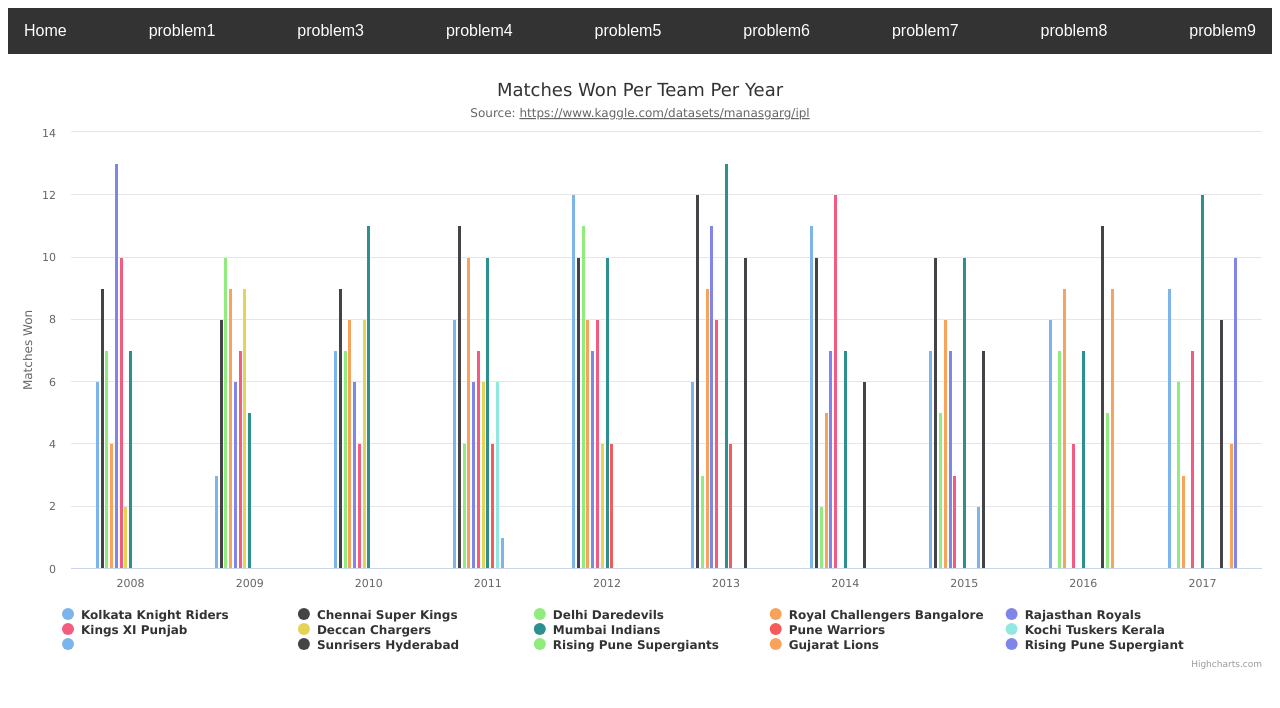
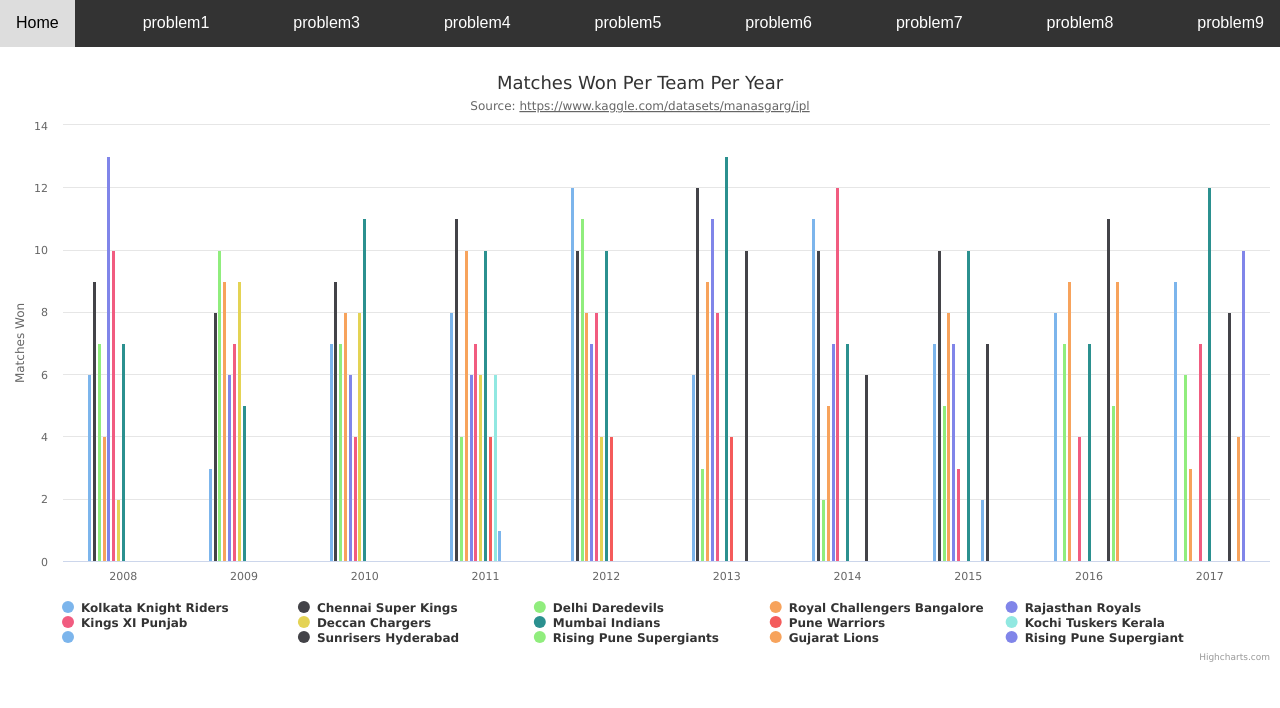
Before and after one commit to NK1FC/Js-Project, a website: page src/public/charts/problem2.html in a window 1280 px wide. Drawn offline with nearby package versions, Linux system fonts and the light colour scheme.

Commit message:
changed the css properties

```diff
--- a/src/public/charts/problem2.html
+++ b/src/public/charts/problem2.html
@@ -6,6 +6,11 @@
         </script>
         <script src="https://code.highcharts.com/highcharts.js"></script>
         <style>
+            *{
+                box-sizing: border-box;
+                margin: 0rem;
+                padding: 0rem;
+            }
             #container .highcharts-subtitle a {
                 text-decoration: underline;
             }
@@ -18,11 +23,10 @@
             }
 
             .navbar a {
-                float: left;
                 display: block;
                 color: white;
                 text-align: center;
-                padding: 14px 16px;
+                padding: 0.9rem 1rem;
                 text-decoration: none;
             }
 
```
Also changed, not shown: index.html (+5 -5 lines), src/public/charts/problem1.html (+5 -1 lines), src/public/charts/problem3.html (+6 -2 lines), src/public/charts/problem4.html (+6 -2 lines), src/public/charts/problem5.html (+6 -2 lines), src/public/charts/problem6.html (+6 -2 lines), src/public/charts/problem7.html (+6 -2 lines), src/public/charts/problem8.html (+6 -2 lines), src/public/charts/problem9.html (+6 -2 lines).
